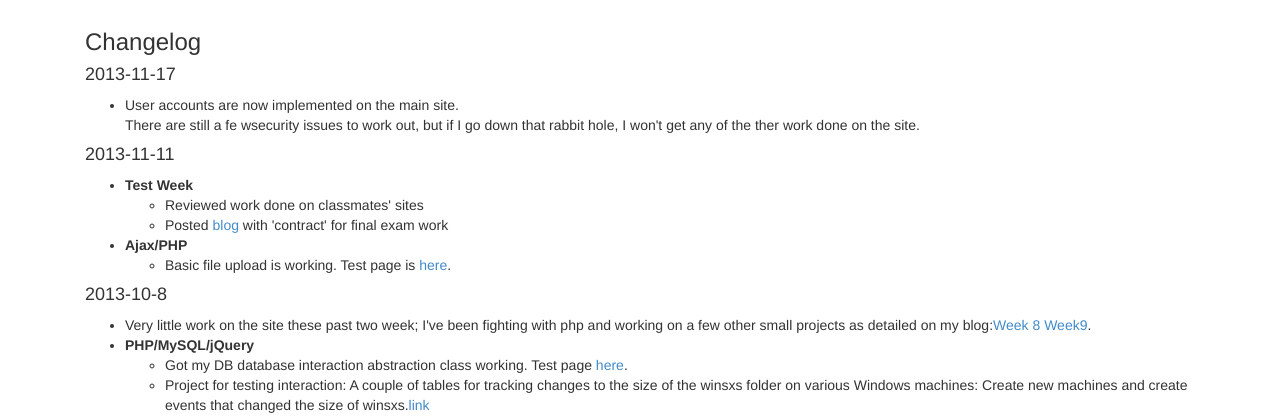
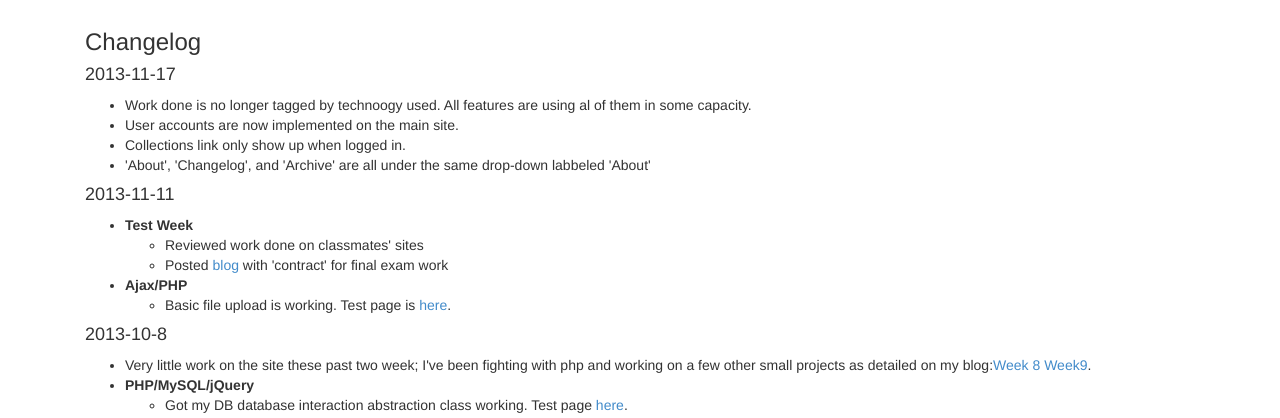
Before and after one commit to ajenshireman/CSIT2230, a PHP site: page /changelog.php in a window 1280 px wide. Shown: the part 51-469 px from the top of the page. Run offline with PHP 8.4, Linux system fonts and the light colour scheme.

Commit message:
Updated changelog

```diff
--- a/testSite/changelog.php
+++ b/testSite/changelog.php
@@ -19,10 +19,10 @@ require_once('./includes/head.php');
 	      <p>
 		<h4>2013-11-17</h4>
 		<ul>
-		    <li>
-			User accounts are now implemented on the main site.<br />
-			There are still a fe wsecurity issues to work out, but if I go down that rabbit hole, I won't get any of the ther work done on the site.
-		    </li>
+		    <li>Work done is no longer tagged by technoogy used. All features are using al of them in some capacity.</li>
+		    <li>User accounts are now implemented on the main site.</li>
+		    <li>Collections link only show up when logged in.</li>
+		    <li>'About', 'Changelog', and 'Archive' are all under the same drop-down labbeled 'About'</li>
 		</ul>
 	      </p>
 	      <p>
```
